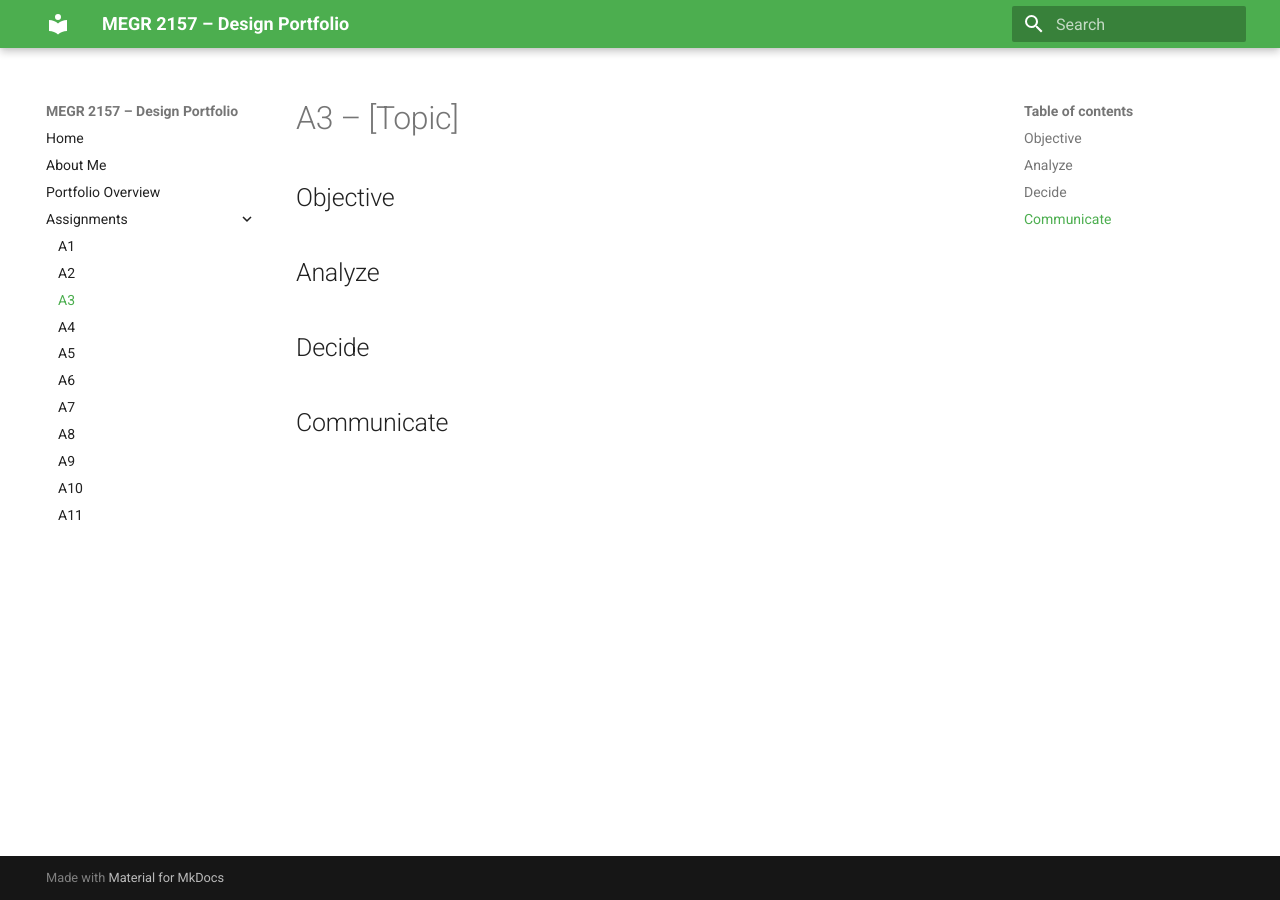
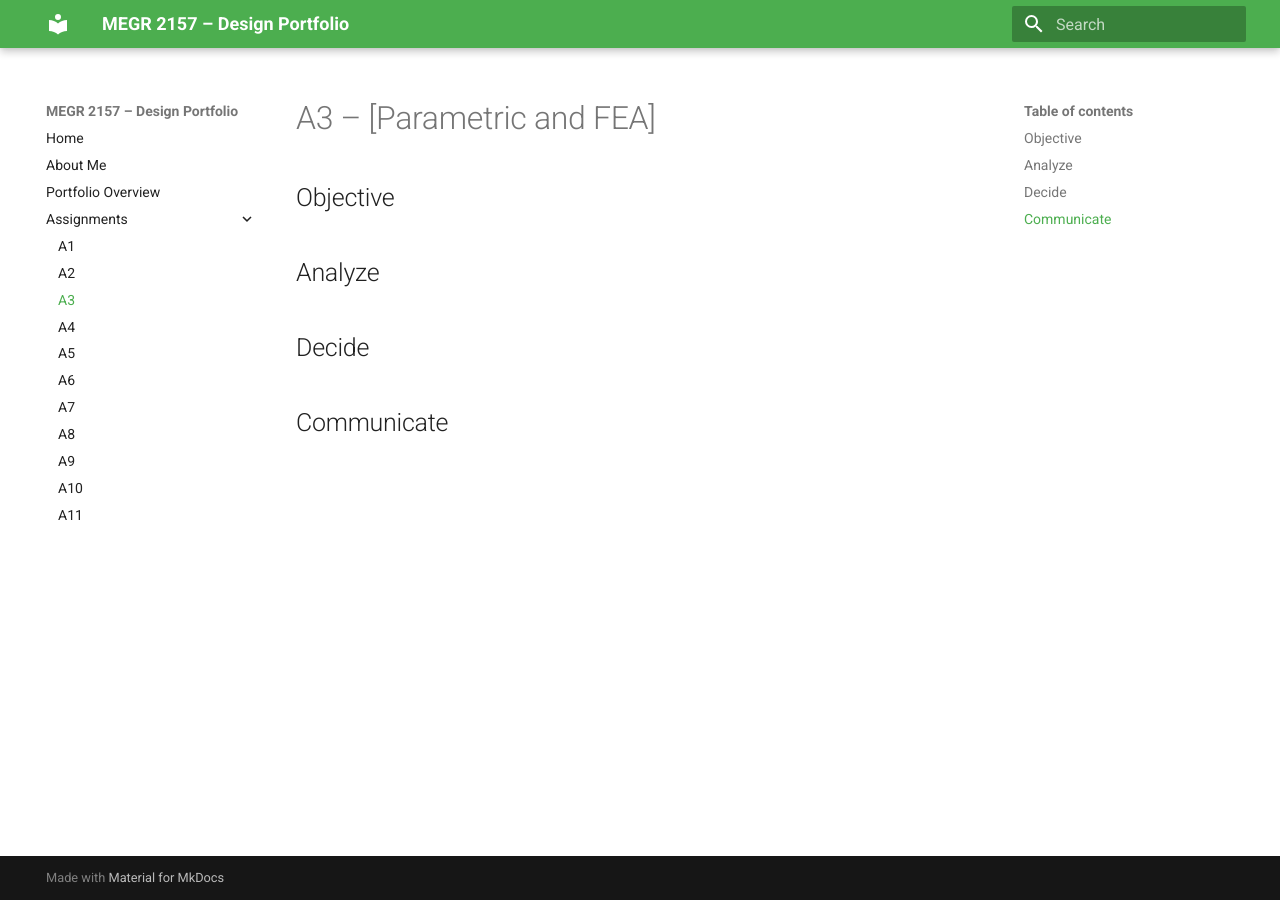
Before and after one commit to thord1-stack/design-projects-portfolio, an MkDocs documentation site: the page built from docs/assignments/A03/index.md, in a window 1280 px wide. Built offline with MkDocs 1.6.1 and Material for MkDocs 9.7.7, drawn with Linux system fonts in a browser that asks for light colours.

Commit message:
Update index.md

```diff
--- a/docs/assignments/A03/index.md
+++ b/docs/assignments/A03/index.md
@@ -1,4 +1,4 @@
-# A3 – [Topic]
+# A3 – [Parametric and FEA]
 
 ## Objective
 
```
